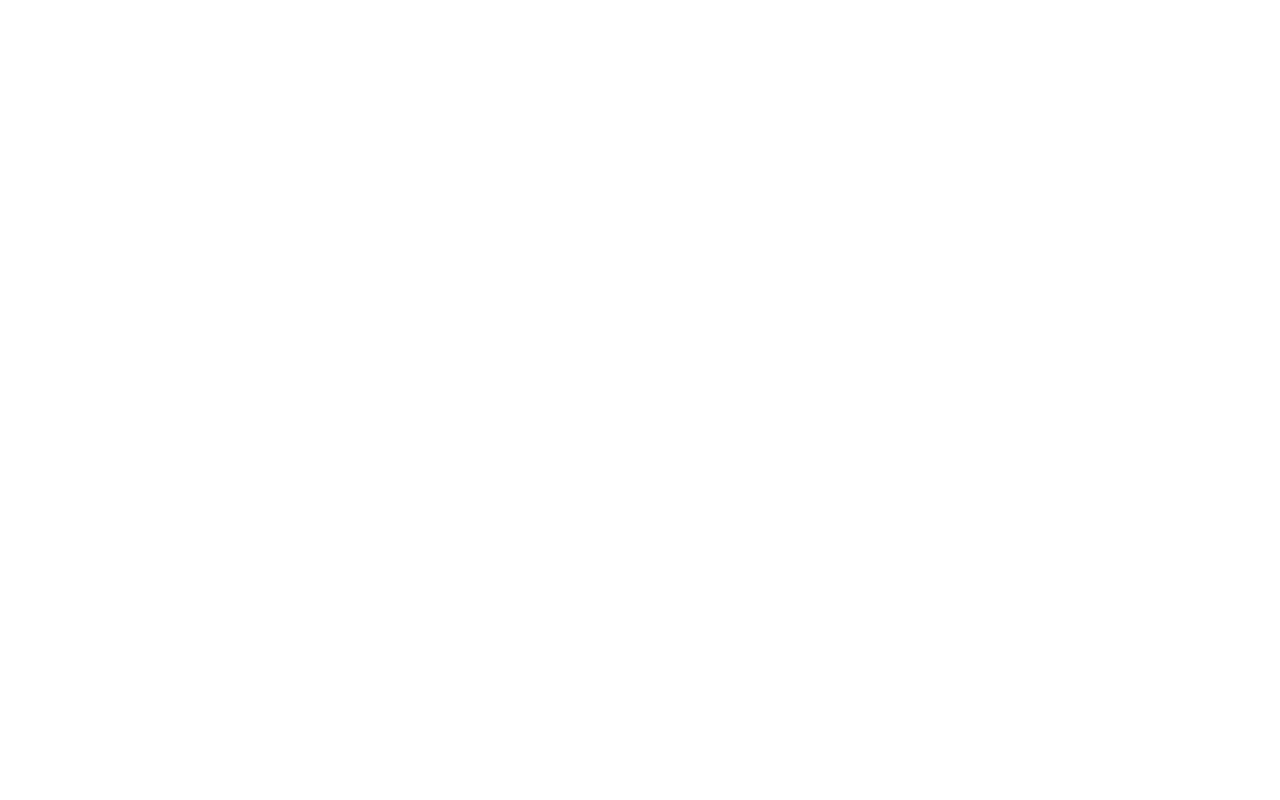
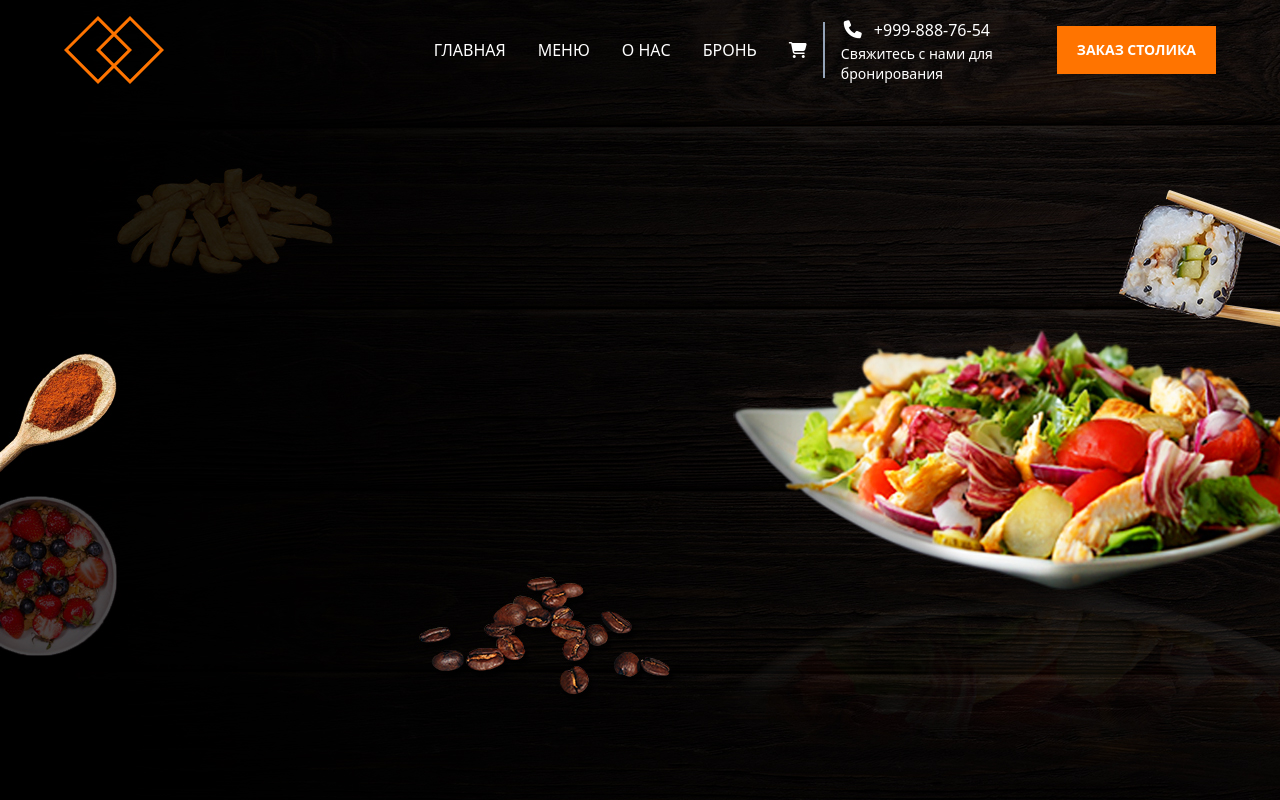
Before and after one commit to Xursand744/Restoran-9sinf, a plain HTML site: page index.html in a window 1280 px wide. Drawn offline with nearby package versions, Linux system fonts and the light colour scheme.

Commit message:
navbarEnd

```diff
--- a/index.html
+++ b/index.html
@@ -1,12 +1,55 @@
 <!DOCTYPE html>
 <html lang="en">
+
 <head>
     <meta charset="UTF-8">
     <meta name="viewport" content="width=device-width, initial-scale=1.0">
     <title>Restoran</title>
     <script src="https://cdn.tailwindcss.com"></script>
+    <link rel="stylesheet" href="https://cdnjs.cloudflare.com/ajax/libs/font-awesome/6.6.0/css/all.min.css"
+        integrity="sha512-Kc323vGBEqzTmouAECnVceyQqyqdsSiqLQISBL29aUW4U/M7pSPA/gEUZQqv1cwx4OnYxTxve5UMg5GT6L4JJg=="
+        crossorigin="anonymous" referrerpolicy="no-referrer" />
 </head>
+
 <body>
 
+    <header class="bg-[url('./img/header.png')] bg-no-repeat bg-cover h-screen">
+        <nav class="container mx-auto lg:px-16 px-4 flex flex-wrap items-center py-4">
+            <div class="flex-1 flex justify-between items-center">
+                <a href="#" class="text-xl"><img src="img/LOGO.png" alt=""></a>
+            </div>
+
+            <label for="menu-toggle" class="pointer-cursor md:hidden block">
+                <svg class="fill-current text-white" xmlns="http://www.w3.org/2000/svg" width="40" height="40"
+                    viewBox="0 0 20 20">
+                    <title>menu</title>
+                    <path d="M0 3h20v2H0V3zm0 6h20v2H0V9zm0 6h20v2H0v-2z"></path>
+                </svg>
+            </label>
+            <input class="hidden" type="checkbox" id="menu-toggle" />
+
+            <div class="hidden md:flex md:items-center md:w-auto w-full" id="menu">
+                <nav>
+                    <ul class="md:flex items-center justify-between text-base text-white pt-4 md:pt-0">
+                        <li><a class="md:p-4 py-3 px-0 block" href="#">ГЛАВНАЯ</a></li>
+                        <li><a class="md:p-4 py-3 px-0 block" href="#">МЕНЮ</a></li>
+                        <li><a class="md:p-4 py-3 px-0 block" href="#">О НАС</a></li>
+                        <li><a class="md:p-4 py-3 px-0 block md:mb-0 mb-2" href="#">БРОНЬ</a></li>
+                        <li class="border-r-slate-400 border-r-2"><a class="md:p-4 py-3 px-0 block md:mb-0 mb-2" href="#"><i
+                                    class="fa-solid fa-cart-shopping"></i></a></li>
+                        <li class="flex flex-col items-center ml-4"><a class="block " href="#"><i class="fa-solid fa-phone mr-2 text-lg font-bold"></i>
+                                +999-888-76-54</a>
+                            <p class="text-sm">Свяжитесь с нами для <br>
+                                бронирования</p>
+                        </li>
+                        <li><a class="py-[14px] px-5 inline-block hover:bg-[#694c33] transition-[5ms] bg-[#FF7400] text-white text-sm font-bold ml-16"
+                                href="#">ЗАКАЗ СТОЛИКА</a></li>
+                    </ul>
+                </nav>
+            </div>
+        </nav>
+    </header>
+
 </body>
+
 </html>
```
Also changed, not shown: img/LOGO.png (added), img/header.png (added).
